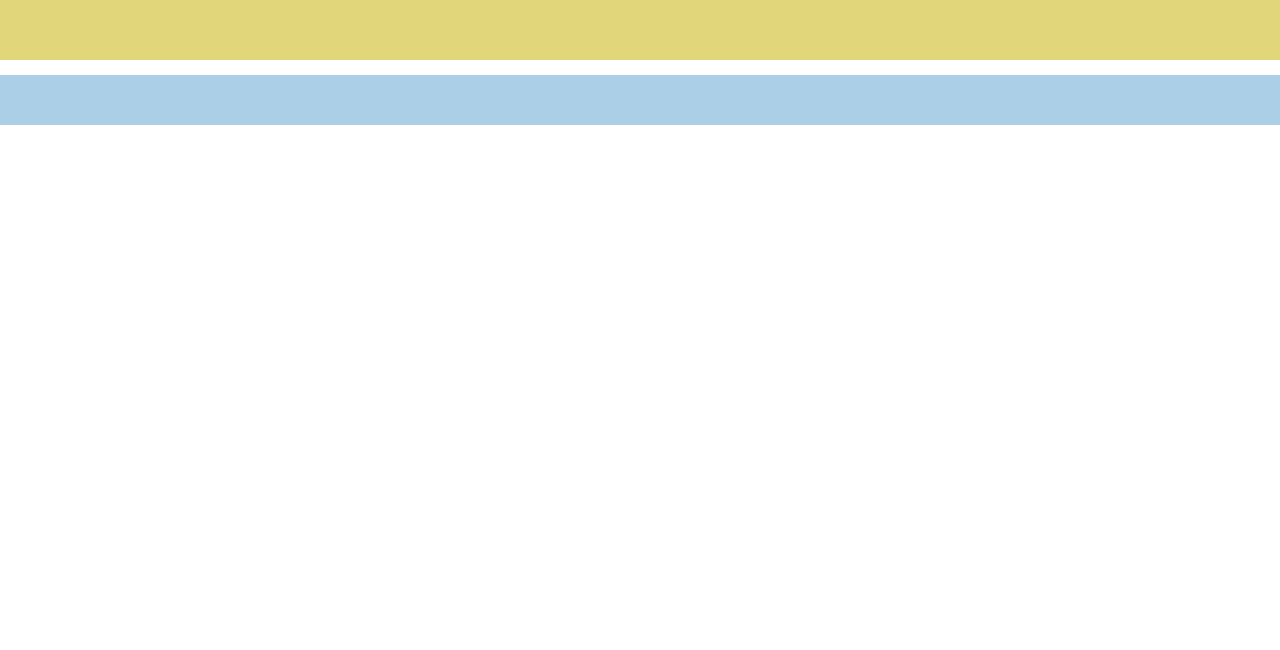
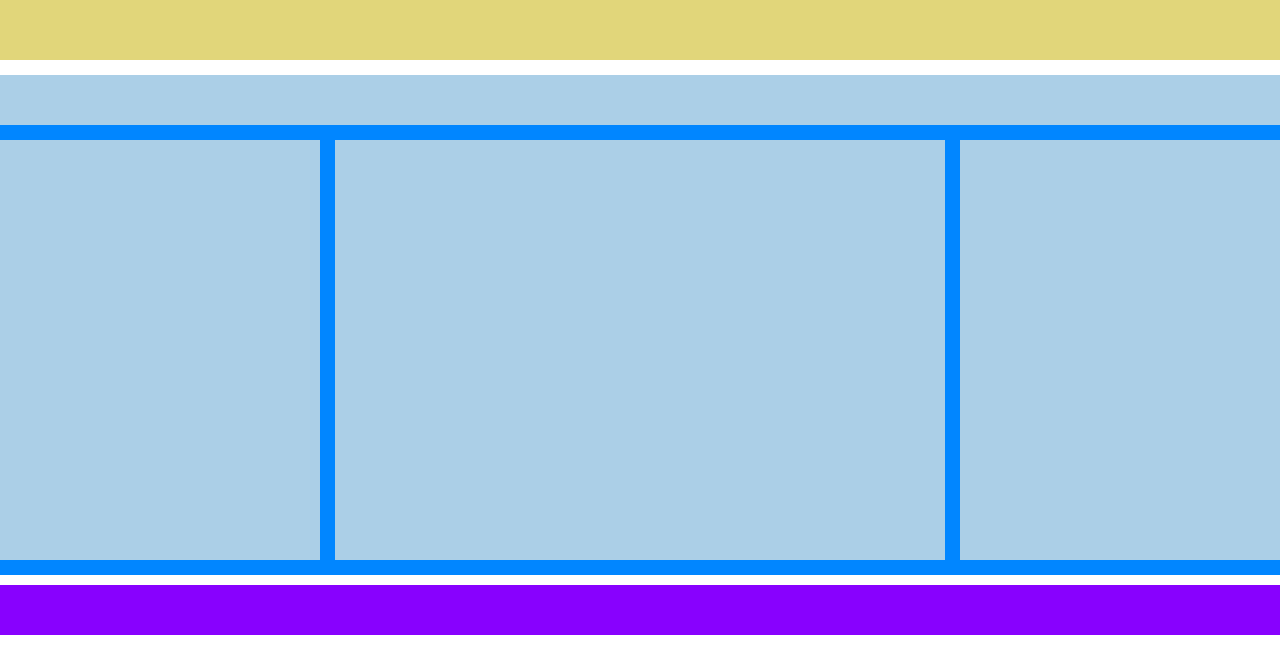
Before and after one commit to EttoreBarcella/htmlcss-struttura-wp, a plain HTML site: page index.html in a window 1280 px wide. Shown: the part 570-1220 px from the top of the page. Before the commit the page ends 800 px from the top, so only its background shows below. Drawn offline with Linux system fonts and the light colour scheme.

Commit message:
chiusura footer

```diff
--- a/css/style.css
+++ b/css/style.css
@@ -17,11 +17,15 @@
 
 }
 
+.box-viola, .box-rosa{
+    margin-bottom: 15px;
+    width: 100%;
+}
+
 .box-rosa{
     background-color: #e579e6;
     margin-top: 15px;
-    margin-bottom: 15px;
-    width: 100%;
+
     height: 100px;
 }
 
@@ -34,7 +38,29 @@
 
 .box-azzurro{
     background-color: #abcfe7;
-    margin-bottom: 15px;
     width: 100%;
     height: 50px;
 }
+
+.col-left, .col-right{
+    float: left;
+    background-color: #abcfe7 ;
+    width: 25%;
+    height: 450px;
+    border-top:15px solid #0186ff ;
+    border-bottom:15px solid #0186ff ;
+}
+
+.col-middle{
+    float: left;
+    background-color: #abcfe7 ;
+    width: 50%;
+    height: 450px;
+    border: 15px solid #0186ff;
+}
+
+.box-viola{
+    background-color: #8801fe;
+    margin-top: 10px;
+    height: 50px;
+}
--- a/index.html
+++ b/index.html
@@ -17,9 +17,16 @@
             <main>
                 <div class="box-giallo"></div>
                 <div class="box-azzurro"></div>
+                <div class="clearfix">
+                    <div class="col-left"></div>
+                    <div class="col-middle"></div>
+                    <div class="col-right"></div>
+                </div>
             </main>
             <!-- box viola -->
-            <footer></footer>
+            <footer>
+                <div class="box-viola"></div>
+            </footer>
         </div>
     </body>
 </html>
```
